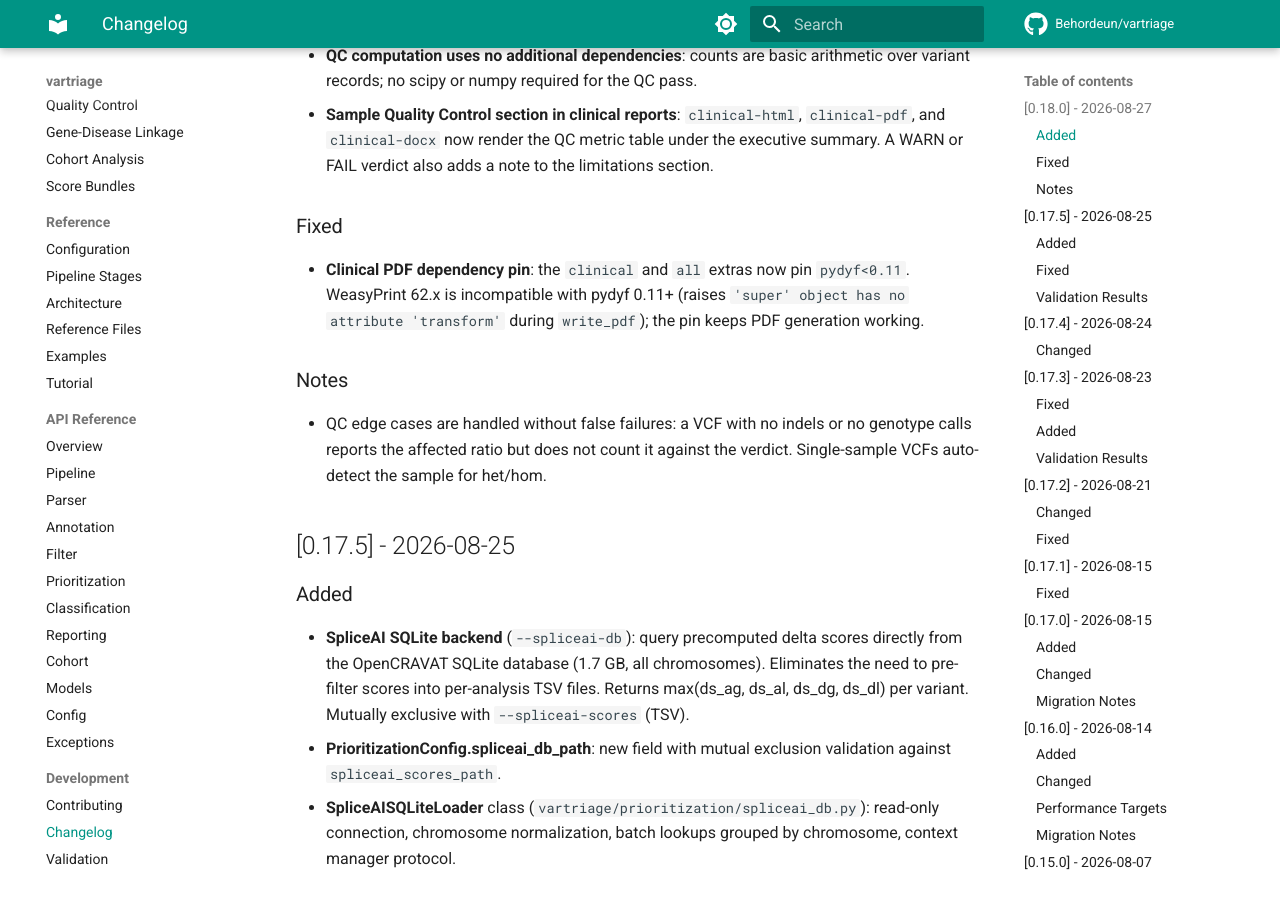
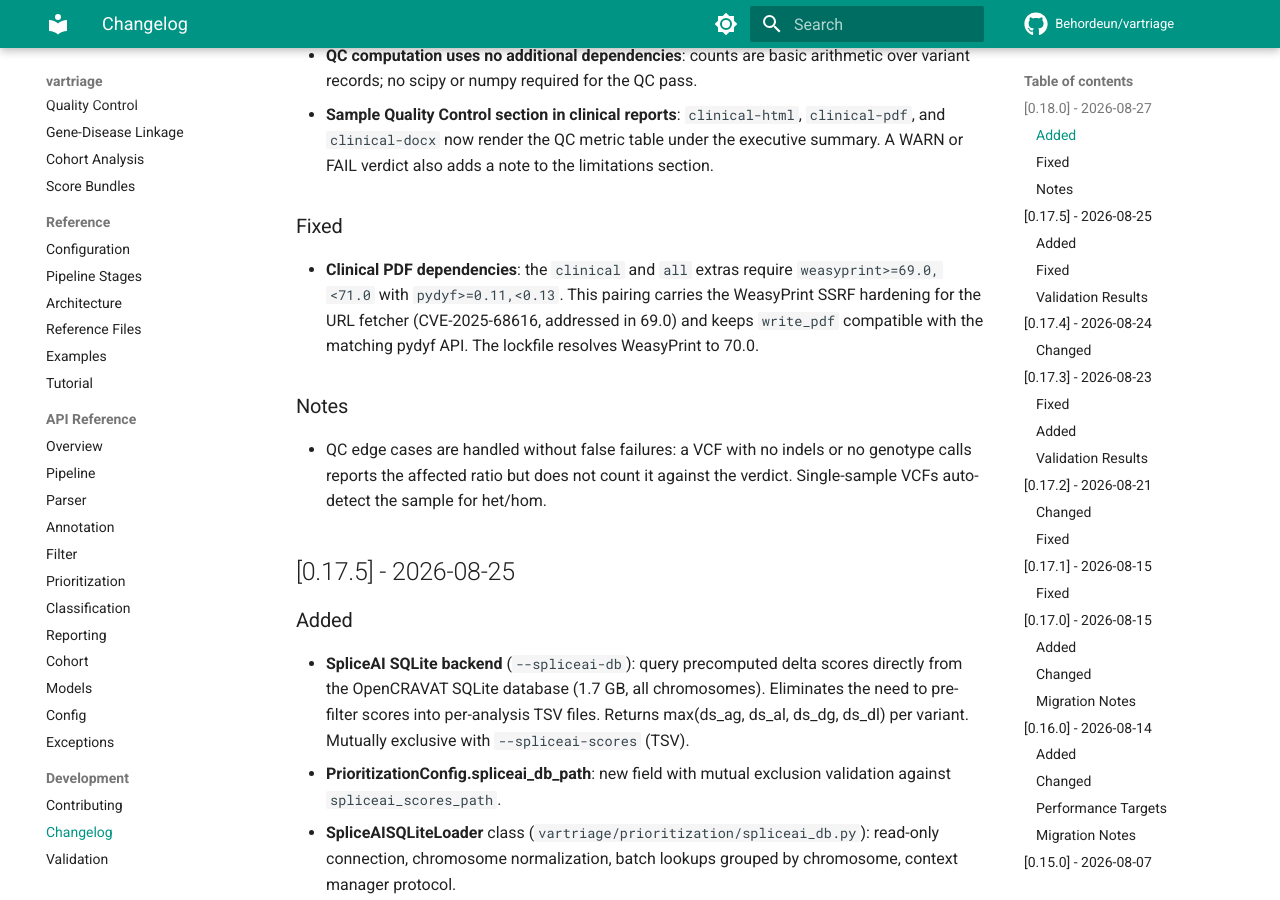
Before and after one commit to Behordeun/vartriage, an MkDocs documentation site: the page built from docs/changelog.md, in a window 1280 px wide and 900 px high, scrolled down 765 px. Built offline with MkDocs 1.6.1 and Material for MkDocs 9.7.7, drawn with Linux system fonts in a browser that asks for light colours; comment, search, counter and statistics services are not loaded.

Commit message:
chore(deps): require WeasyPrint >=69.0 with matching pydyf
Require `weasyprint>=69.0,<71.0` and `pydyf>=0.11,<0.13` in the clinical and all extras so clinical PDF rendering runs on the WeasyPrint line that carries the SSRF hardening for its URL fetcher (CVE-2025-68616, addressed in 69.0). The matching pydyf range keeps `write_pdf` compatible with the WeasyPrint 69/70 API. Re-lock resolves WeasyPrint to 70.0 with pydyf 0.12.1.

Update the README dependency table and the v0.18.0 changelog entry to state the new ranges. Verified clinical-pdf renders a valid PDF with the resolved versions.

```diff
--- a/docs/changelog.md
+++ b/docs/changelog.md
@@ -18,7 +18,7 @@
 
 ### Fixed
 
-- **Clinical PDF dependency pin**: the `clinical` and `all` extras now pin `pydyf<0.11`. WeasyPrint 62.x is incompatible with pydyf 0.11+ (raises `'super' object has no attribute 'transform'` during `write_pdf`); the pin keeps PDF generation working.
+- **Clinical PDF dependencies**: the `clinical` and `all` extras require `weasyprint>=69.0,<71.0` with `pydyf>=0.11,<0.13`. This pairing carries the WeasyPrint SSRF hardening for the URL fetcher (CVE-2025-68616, addressed in 69.0) and keeps `write_pdf` compatible with the matching pydyf API. The lockfile resolves WeasyPrint to 70.0.
 
 ### Notes
 
--- a/pyproject.toml
+++ b/pyproject.toml
@@ -32,10 +32,10 @@
 [project.optional-dependencies]
 accelerated = ["polars>=0.20.0,<2.0", "pyranges>=0.1.0,<1.0"]
 pdf = ["reportlab>=4.0,<5.0"]
-clinical = ["weasyprint>=60.0,<70.0", "pydyf>=0.8,<0.11", "python-docx>=1.0,<2.0"]
+clinical = ["weasyprint>=69.0,<71.0", "pydyf>=0.11,<0.13", "python-docx>=1.0,<2.0"]
 docx = ["python-docx>=1.0,<2.0"]
 api = ["httpx>=0.27,<1.0"]
-all = ["polars>=0.20.0,<2.0", "pyranges>=0.1.0,<1.0", "reportlab>=4.0,<5.0", "weasyprint>=60.0,<70.0", "pydyf>=0.8,<0.11", "python-docx>=1.0,<2.0", "httpx>=0.27,<1.0"]
+all = ["polars>=0.20.0,<2.0", "pyranges>=0.1.0,<1.0", "reportlab>=4.0,<5.0", "weasyprint>=69.0,<71.0", "pydyf>=0.11,<0.13", "python-docx>=1.0,<2.0", "httpx>=0.27,<1.0"]
 dev = [
     "pytest>=7.0,<10.0",
     "hypothesis>=6.0,<7.0",
```
Also changed, not shown: README.md (+2 -2 lines), 1 other file.
